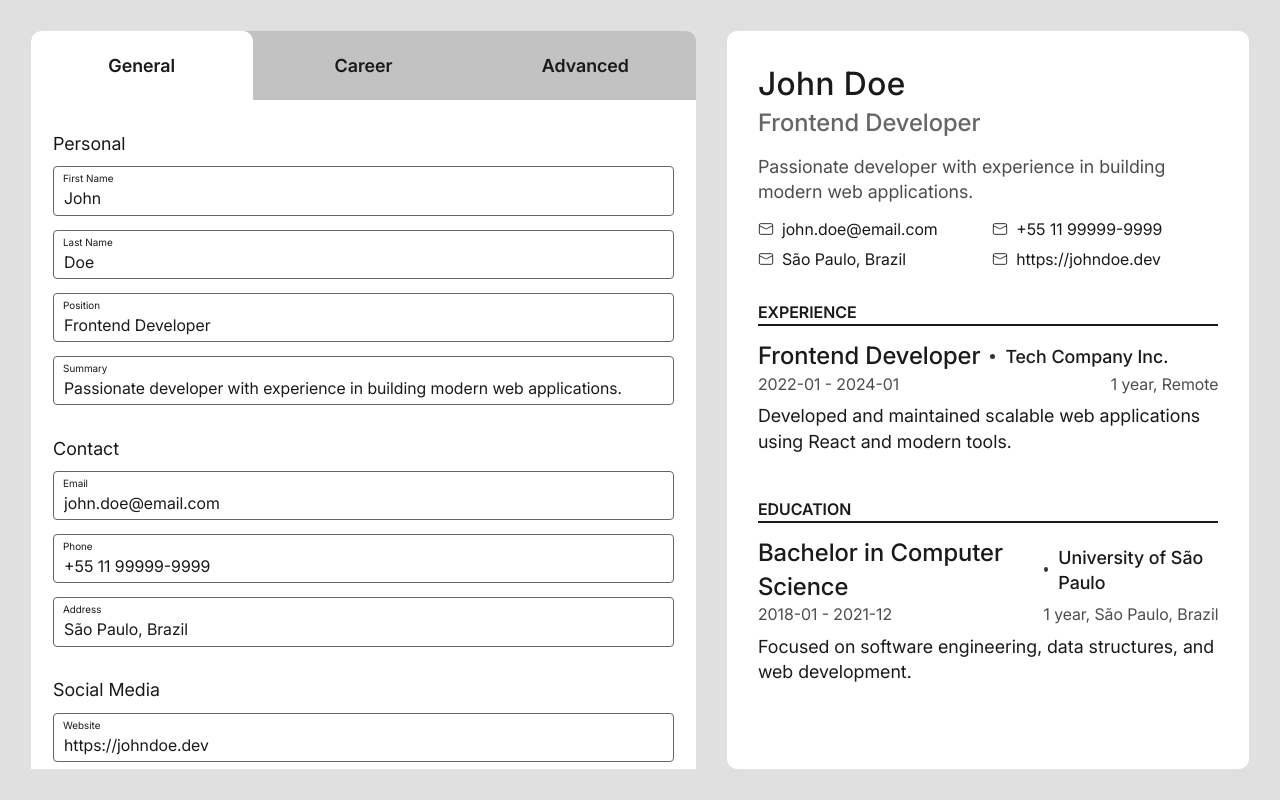
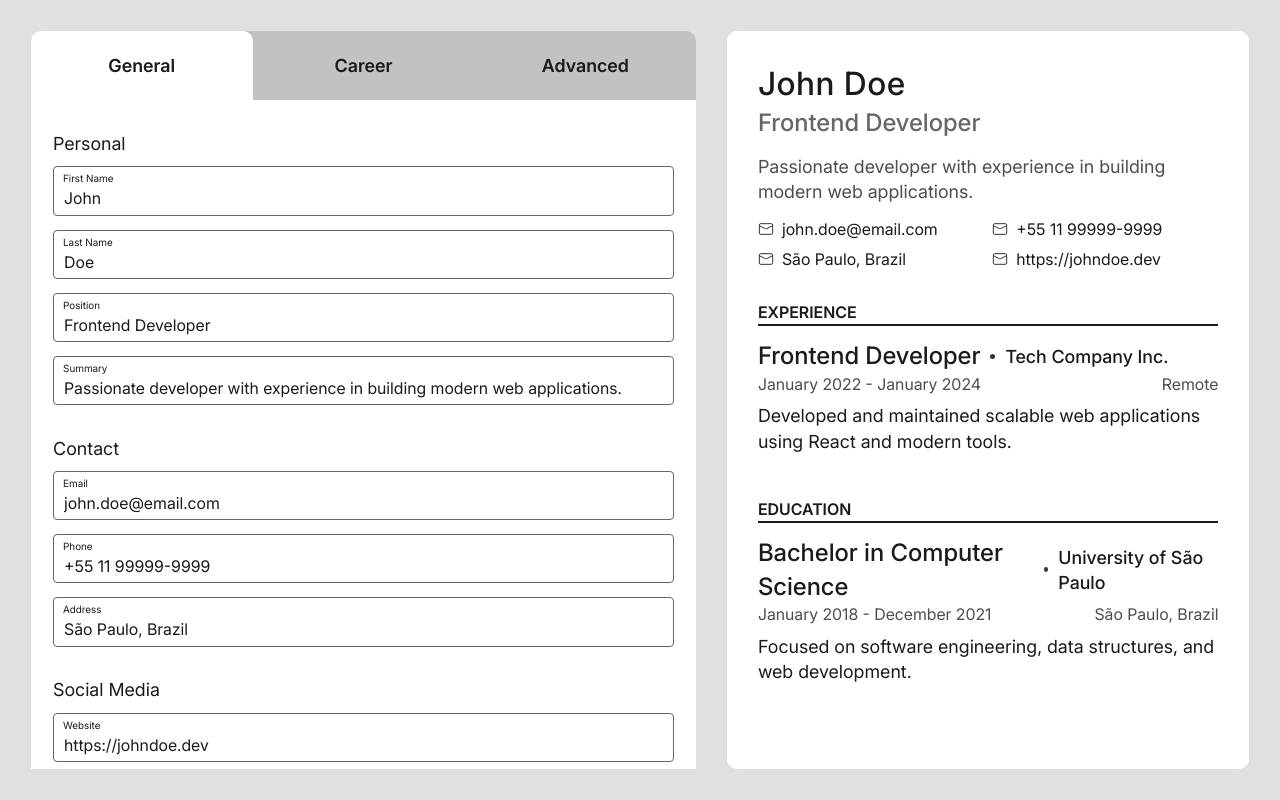
Before and after one commit to ednairaviana/cv_app, a React (Vite) app: page / in a window 1280 px wide. Built offline with nearby package versions, Linux system fonts and the light colour scheme.

Commit message:
feat: create parseDate

```diff
--- a/src/components/Cv.jsx
+++ b/src/components/Cv.jsx
@@ -56,9 +56,9 @@ function Dividers({ all_tabs }) {
         </div>
         <p className="cv-divider__tag">
           <span>
-            {tab.start_date} - {tab.end_date}
+            {parseDate(tab.start_date)} - {parseDate(tab.end_date)}
           </span>
-          <span> 1 year, {tab.location}</span>
+          <span>{tab.location}</span>
         </p>
         <p className="cv-divider__description">{tab.description}</p>
       </div>
@@ -66,4 +66,11 @@ function Dividers({ all_tabs }) {
   });
 }
 
+function parseDate(input) {
+  const [year, month] = input.split("-");
+  const date = new Date(year, month - 1);
+
+  return date.toLocaleString("en-US", { month: "long", year: "numeric" });
+}
+
 export default Cv;
```
